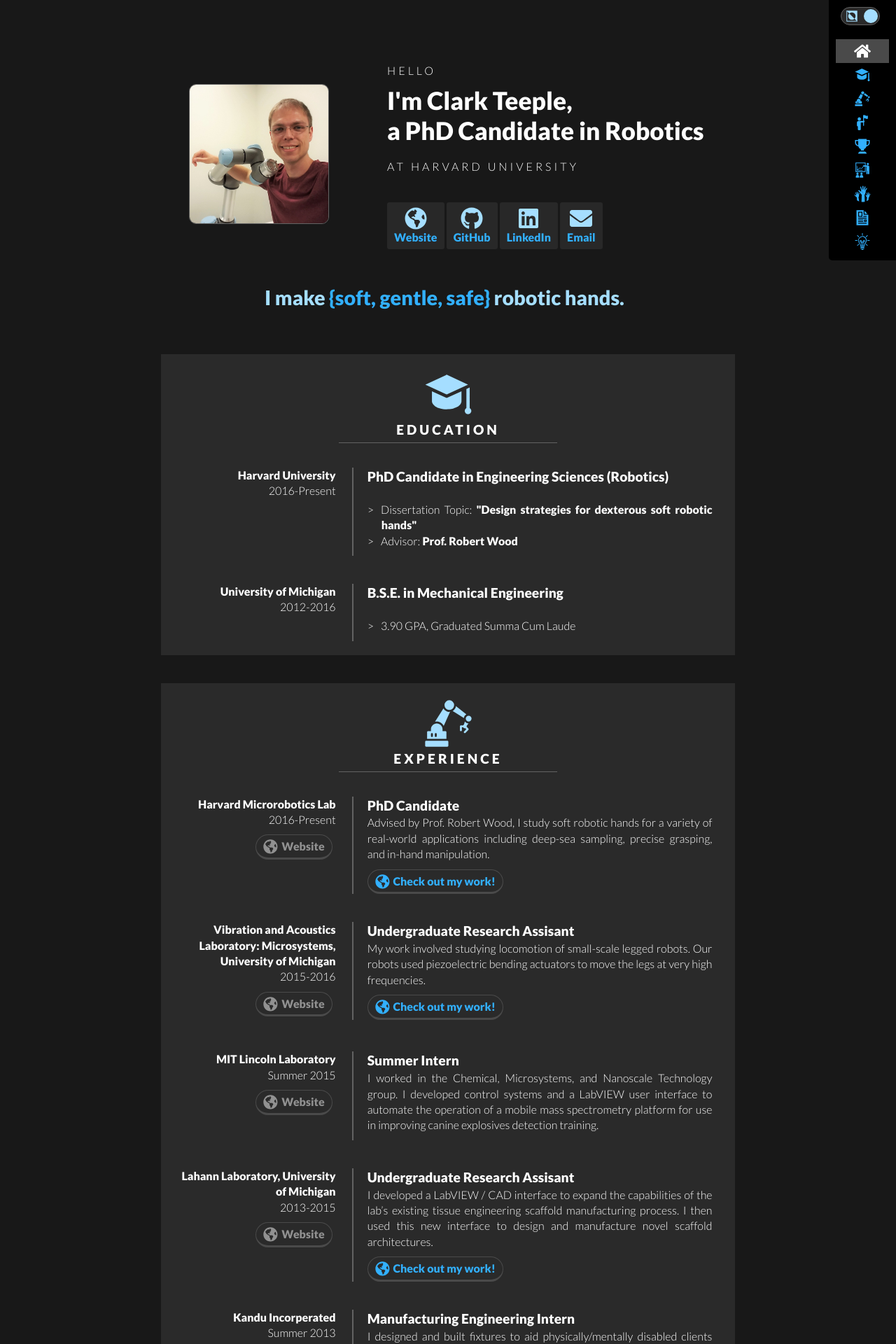
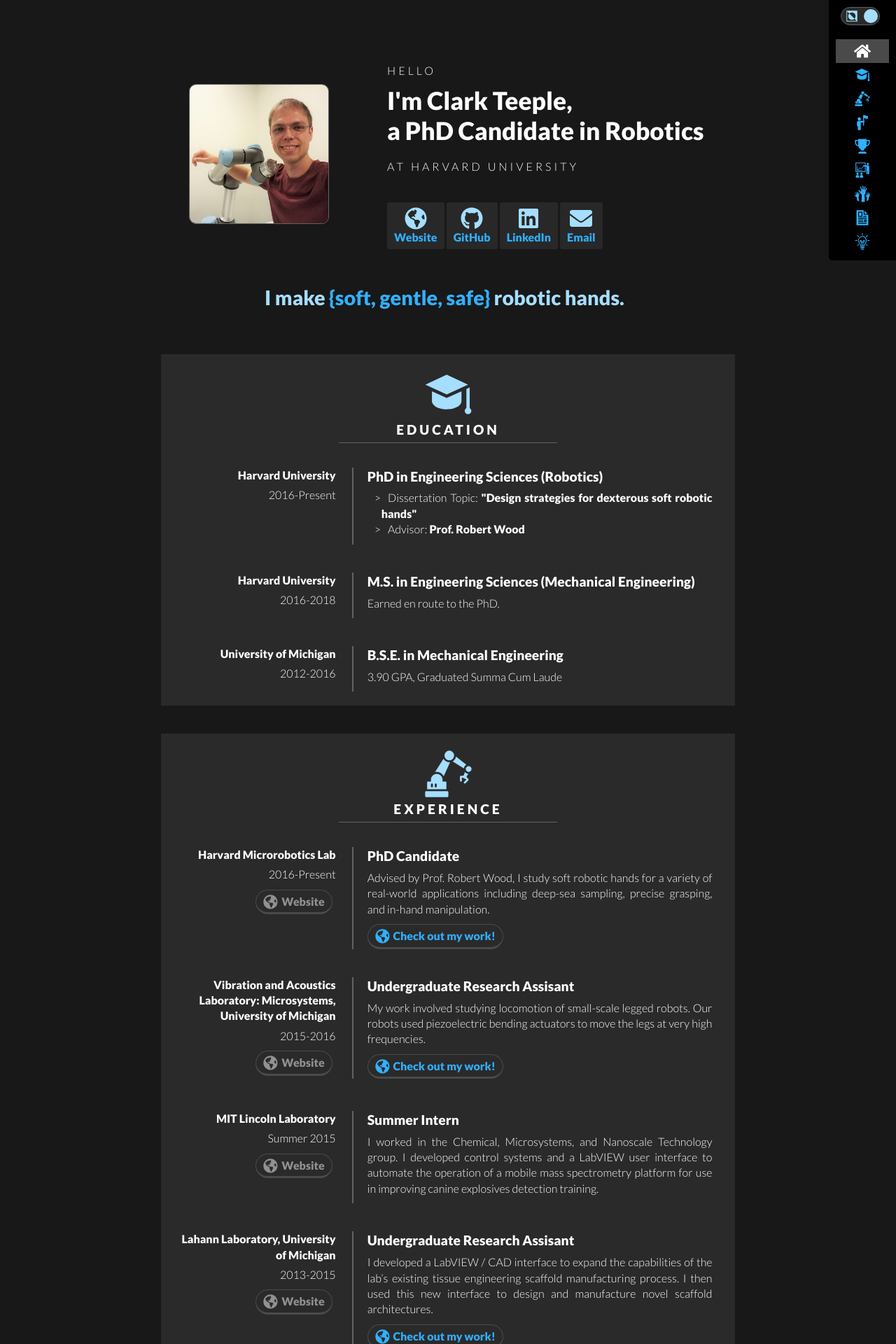
Before and after one commit to cbteeple/cbteeple.github.io, a Jekyll site: the page built from index.html, in a window 1280 px wide. Shown: the top 1920 px of the page at 70% size. Built offline with Jekyll 4.4.1, drawn with Linux system fonts in a browser that asks for light colours; nearby versions of some CDN libraries.

Commit message:
updated degree formatting

```diff
--- a/_data/education.yml
+++ b/_data/education.yml
@@ -1,9 +1,14 @@
--   qualification: PhD Candidate in Engineering Sciences (Robotics)
+-   qualification: PhD in Engineering Sciences (Robotics)
     school: Harvard University
     description: '<ul><li>Dissertation Topic: <b>"Design strategies for dexterous soft robotic hands"</b></li><li>Advisor: <b>Prof. Robert Wood</b></li></ul>'
     period: 2016-Present
 
+-   qualification: 'M.S. in Engineering Sciences (Mechanical Engineering)'
+    school: Harvard University
+    description: 'Earned en route to the PhD.'
+    period: 2016-2018
+
 -   qualification: 'B.S.E. in Mechanical Engineering'
     school: University of Michigan
-    description: '<ul><li>3.90 GPA, Graduated Summa Cum Laude</li></ul>'
+    description: '3.90 GPA, Graduated Summa Cum Laude'
     period: 2012-2016
--- a/_includes/resume.html
+++ b/_includes/resume.html
@@ -48,8 +48,8 @@
                         {% endif %}
                     </dt>
                     <dd>
-                        <p class="title">{{ qualification.qualification }}</p><br>
-                        <p>{{ qualification.description }}</p>
+                        <p class="title">{{ qualification.qualification }}</p>
+                        <p class="description">{{ qualification.description }}</p>
                         <div class="links">
                         {% if qualification.link %}
                             <a target="_blank" href="{{qualification.link}}">
@@ -116,7 +116,7 @@
                     </dt>
                     <dd>
                         <p class="title">{{ job.title }}</p>
-                        <p>{{ job.description }}</p>
+                        <p class="description">{{ job.description }}</p>
                         <div class="links">
                         {% if job.link %}
                             <a target="_blank" href="{{job.link}}">
--- a/_sass/_layout.scss
+++ b/_sass/_layout.scss
@@ -4,7 +4,11 @@
 // Default spacing unit
 $spacer: 20px;
 $small_spacer: 10px;
+$tiny_spacer: 6px;
 $big_spacer: 40px;
+$spacer_inv: -20px;
+$small_spacer_inv: -10px;
+$big_spacer_inv: -40px;
 $max_page_width : 860px;
 
 .container {
--- a/_sass/_resume.scss
+++ b/_sass/_resume.scss
@@ -28,15 +28,19 @@
 }
 
 .experience{
+    .description, .period{
+        margin-top: $tiny_spacer;
+    }
     ul li{
-	margin-left: 20px;
+	margin-left: $spacer;
     }
 
     ul li:before {
         //list-style: none
         content:">";
         display: inline-block;
-        margin-left: -20px; margin-right: 10px;
+        margin-left: $small_spacer_inv;
+        margin-right: $small_spacer;
 
     }
 }
```
